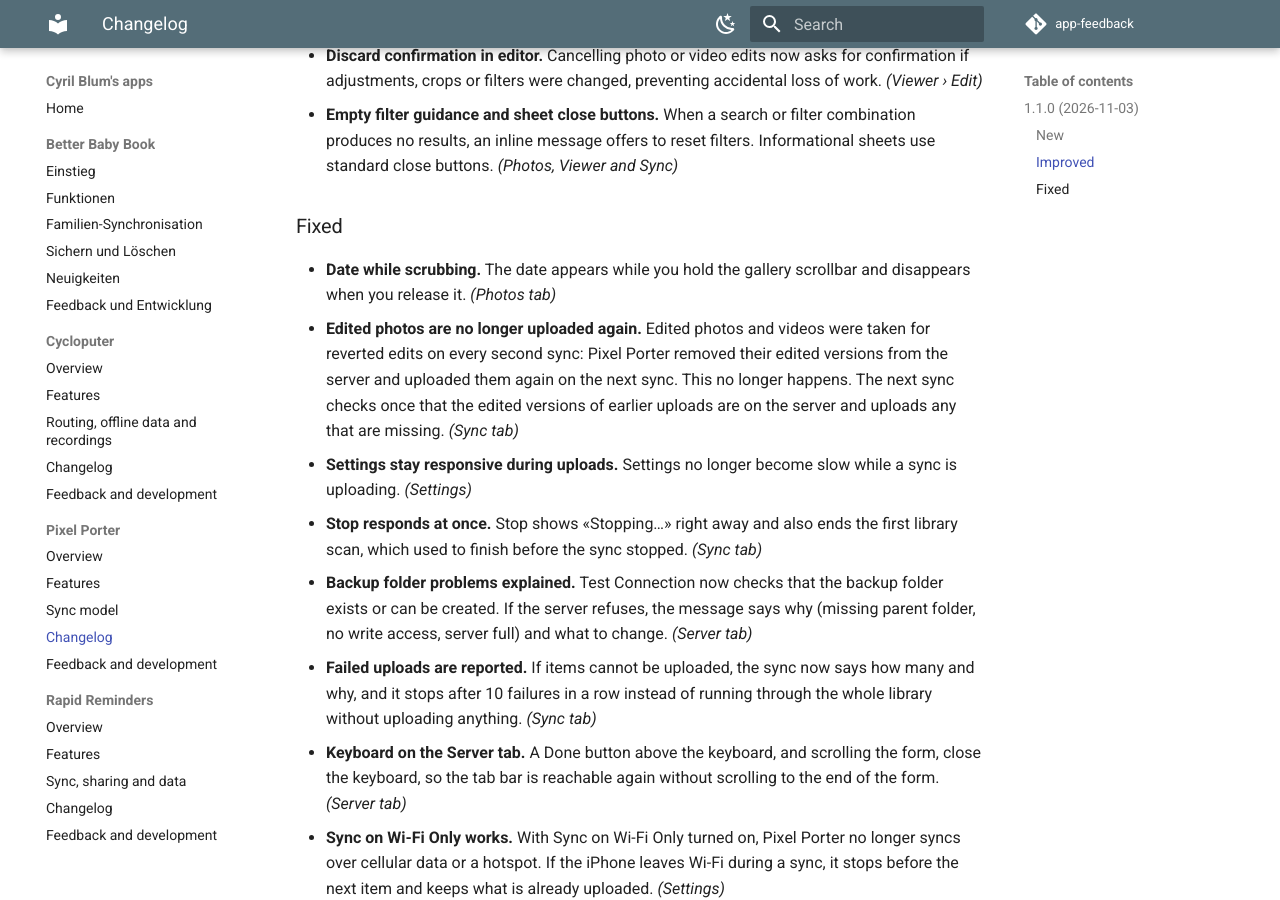
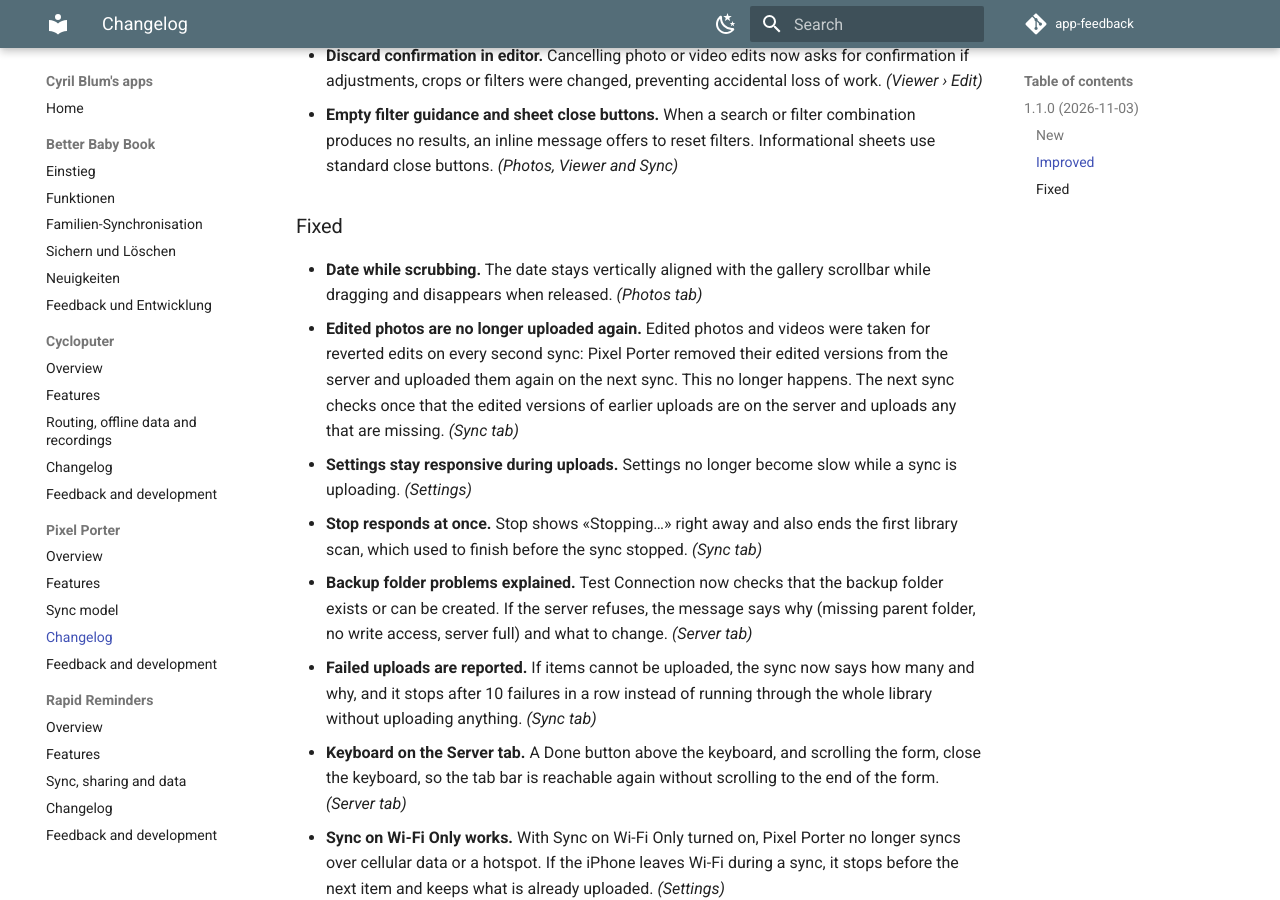
Before and after one commit to CyrilBlum/app-feedback, an MkDocs documentation site: the page built from docs/pixel-porter/changelog.md, in a window 1280 px wide and 900 px high, scrolled down 2497 px. Built offline with MkDocs 1.6.1 and Material for MkDocs 9.7.7, drawn with Linux system fonts in a browser that asks for light colours; comment, search, counter and statistics services are not loaded.

Commit message:
Pixel Porter: document scrollbar date alignment

```diff
--- a/docs/pixel-porter/changelog.md
+++ b/docs/pixel-porter/changelog.md
@@ -40,7 +40,7 @@ All changes to Pixel Porter, newest first. The same list is in the app under Set
 
 ### Fixed
 
-- **Date while scrubbing.** The date appears while you hold the gallery scrollbar and disappears when you release it. *(Photos tab)*
+- **Date while scrubbing.** The date stays vertically aligned with the gallery scrollbar while dragging and disappears when released. *(Photos tab)*
 - **Edited photos are no longer uploaded again.** Edited photos and videos were taken for reverted edits on every second sync: Pixel Porter removed their edited versions from the server and uploaded them again on the next sync. This no longer happens. The next sync checks once that the edited versions of earlier uploads are on the server and uploads any that are missing. *(Sync tab)*
 - **Settings stay responsive during uploads.** Settings no longer become slow while a sync is uploading. *(Settings)*
 - **Stop responds at once.** Stop shows «Stopping…» right away and also ends the first library scan, which used to finish before the sync stopped. *(Sync tab)*
```
